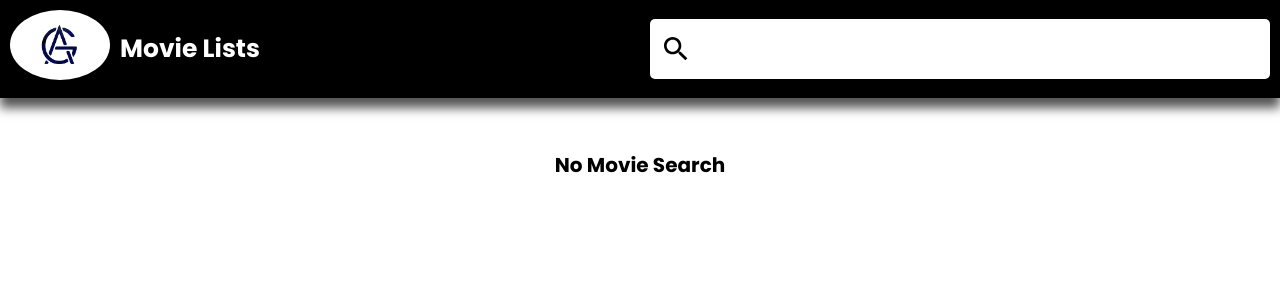
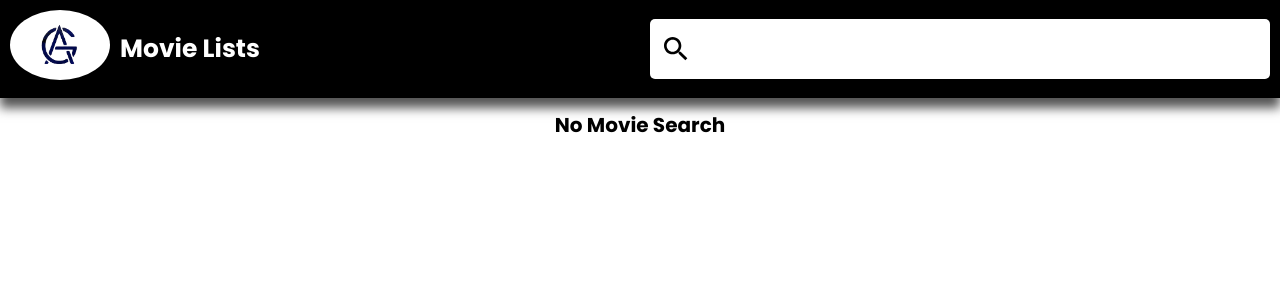
Before and after one commit to Atif006/NetflixMovieList, a React (Create React App) app: page / in a window 1280 px wide. Shown: the top 300 px of the page. Built offline with nearby package versions, Linux system fonts and the light colour scheme.

Commit message:
Update netflixStyle.css

```diff
--- a/src/components/netflixStyle.css
+++ b/src/components/netflixStyle.css
@@ -85,7 +85,7 @@ html{
 }
 .notFound{
     font-size:2rem;
-    margin-top:50px;
+    margin-top:10px;
 }
 
 /* .cards-style{
```
